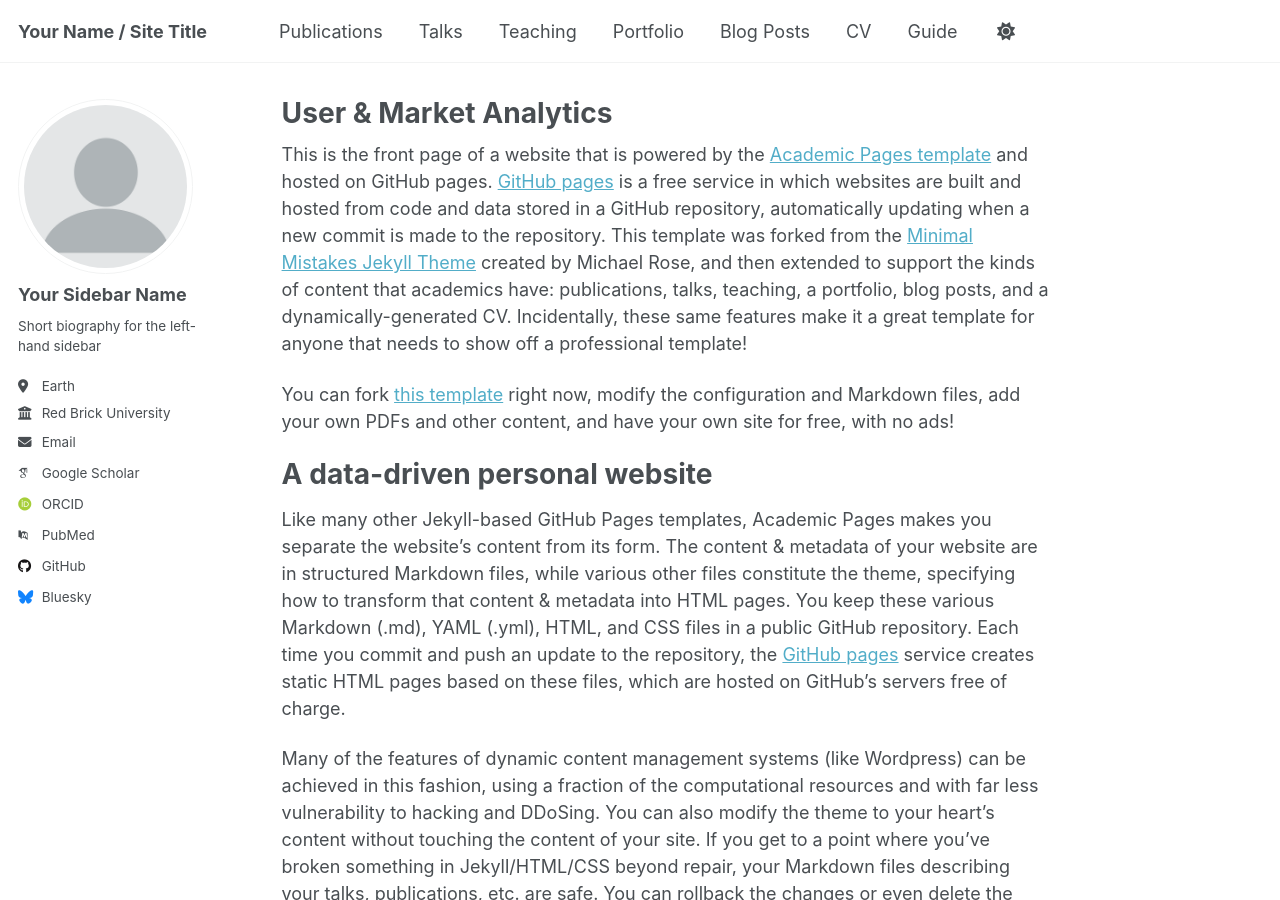
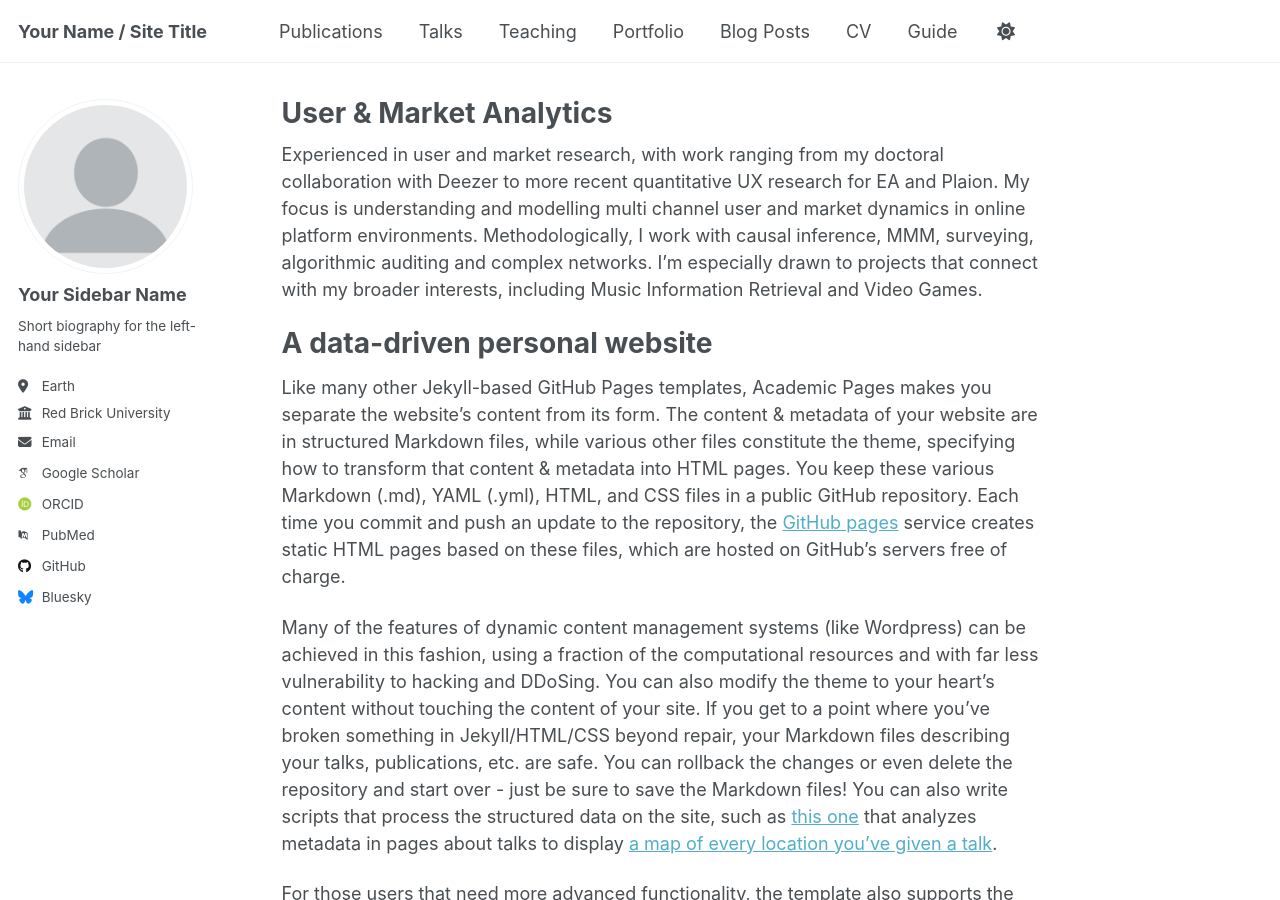
Before and after one commit to deshiiii/deshiiii.github.io, a Jekyll site: the page built from _pages/about.md, in a window 1280 px wide and 900 px high. Built offline with Jekyll 4.4.1, drawn with Linux system fonts in a browser that asks for light colours; some web fonts are replaced; a script that is not in the unit is left out.

Commit message:
Update about.md

```diff
--- a/_pages/about.md
+++ b/_pages/about.md
@@ -7,9 +7,7 @@
   - /about.html
 ---
 
-This is the front page of a website that is powered by the [Academic Pages template](https://github.com/academicpages/academicpages.github.io) and hosted on GitHub pages. [GitHub pages](https://pages.github.com) is a free service in which websites are built and hosted from code and data stored in a GitHub repository, automatically updating when a new commit is made to the repository. This template was forked from the [Minimal Mistakes Jekyll Theme](https://mmistakes.github.io/minimal-mistakes/) created by Michael Rose, and then extended to support the kinds of content that academics have: publications, talks, teaching, a portfolio, blog posts, and a dynamically-generated CV. Incidentally, these same features make it a great template for anyone that needs to show off a professional template!
-
- You can fork [this template](https://github.com/academicpages/academicpages.github.io) right now, modify the configuration and Markdown files, add your own PDFs and other content, and have your own site for free, with no ads!
+Experienced in user and market research, with work ranging from my doctoral collaboration with Deezer to more recent quantitative UX research for EA and Plaion. My focus is understanding and modelling multi channel user and market dynamics in online platform environments. Methodologically, I work with causal inference, MMM, surveying, algorithmic auditing and complex networks. I’m especially drawn to projects that connect with my broader interests, including Music Information Retrieval and Video Games.
 
 A data-driven personal website
 ======
```
